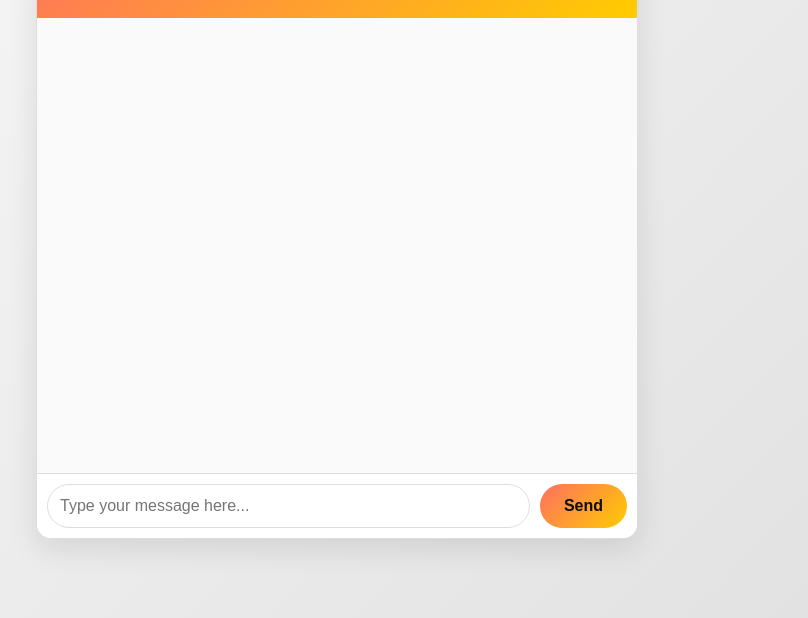
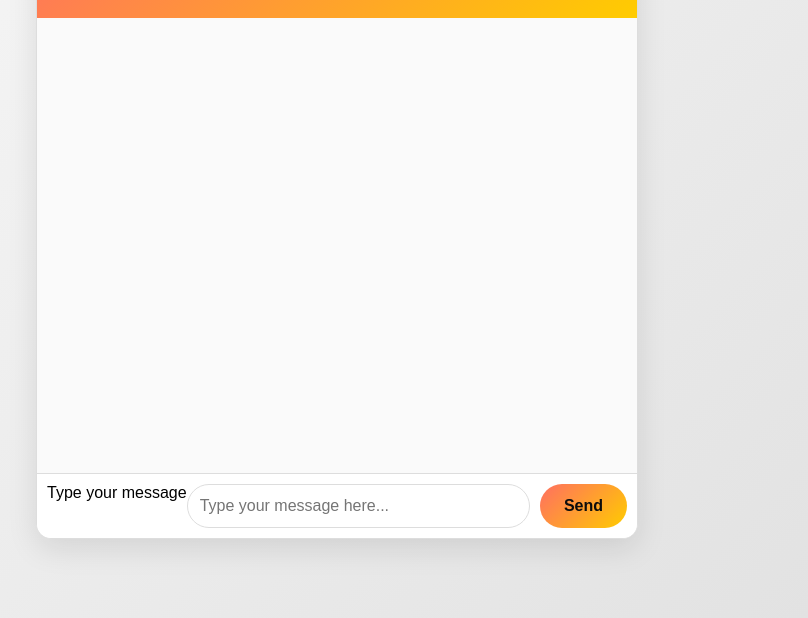
Before and after one commit to shojebscodeplay/chatbot_llm, a plain HTML site: page public/index.html in a window 1280 px wide. Shown: the part 182-800 px from the top of the page, without its empty margins (303-1111 px from the left). Drawn offline with Linux system fonts and the light colour scheme.

Commit message:
Update index.html

```diff
--- a/public/index.html
+++ b/public/index.html
@@ -11,12 +11,18 @@
     <header>
       <h1>SHOJEBthings Chatbot</h1>
     </header>
+
+    <!-- Chat Box -->
     <div id="chat-box" class="chat-box"></div>
-    <form id="chat-form">
-      <input type="text" id="user-input" placeholder="Type your message here..." autocomplete="off" required>
-      <button type="submit">Send</button>
+
+    <!-- Chat Form -->
+    <form id="chat-form" aria-labelledby="chat-form-label">
+      <label id="chat-form-label" for="user-input" class="sr-only">Type your message</label>
+      <input type="text" id="user-input" placeholder="Type your message here..." autocomplete="off" required aria-describedby="chat-form-label">
+      <button type="submit" aria-label="Send message">Send</button>
     </form>
   </div>
+
   <script src="script.js"></script>
 </body>
 </html>
```
